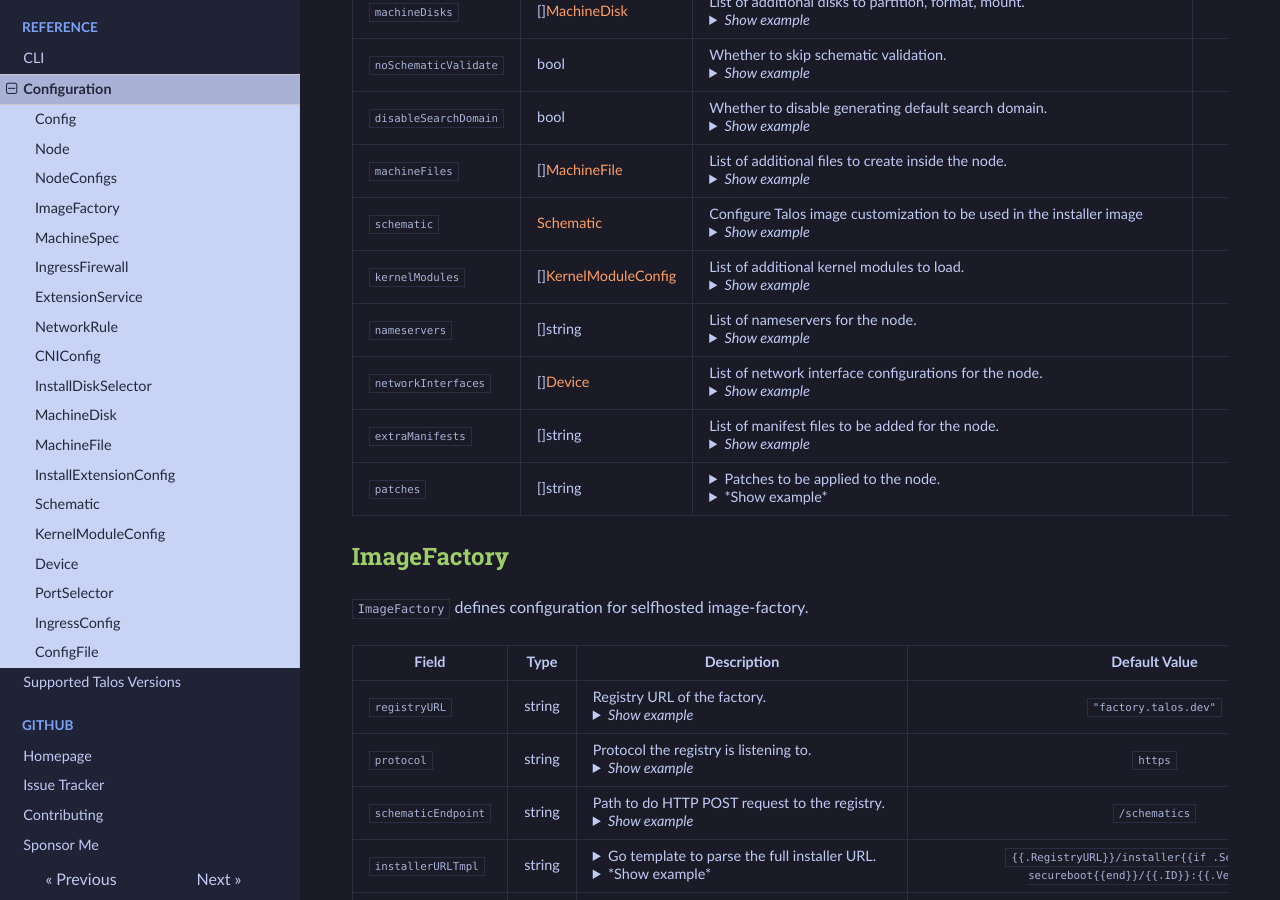
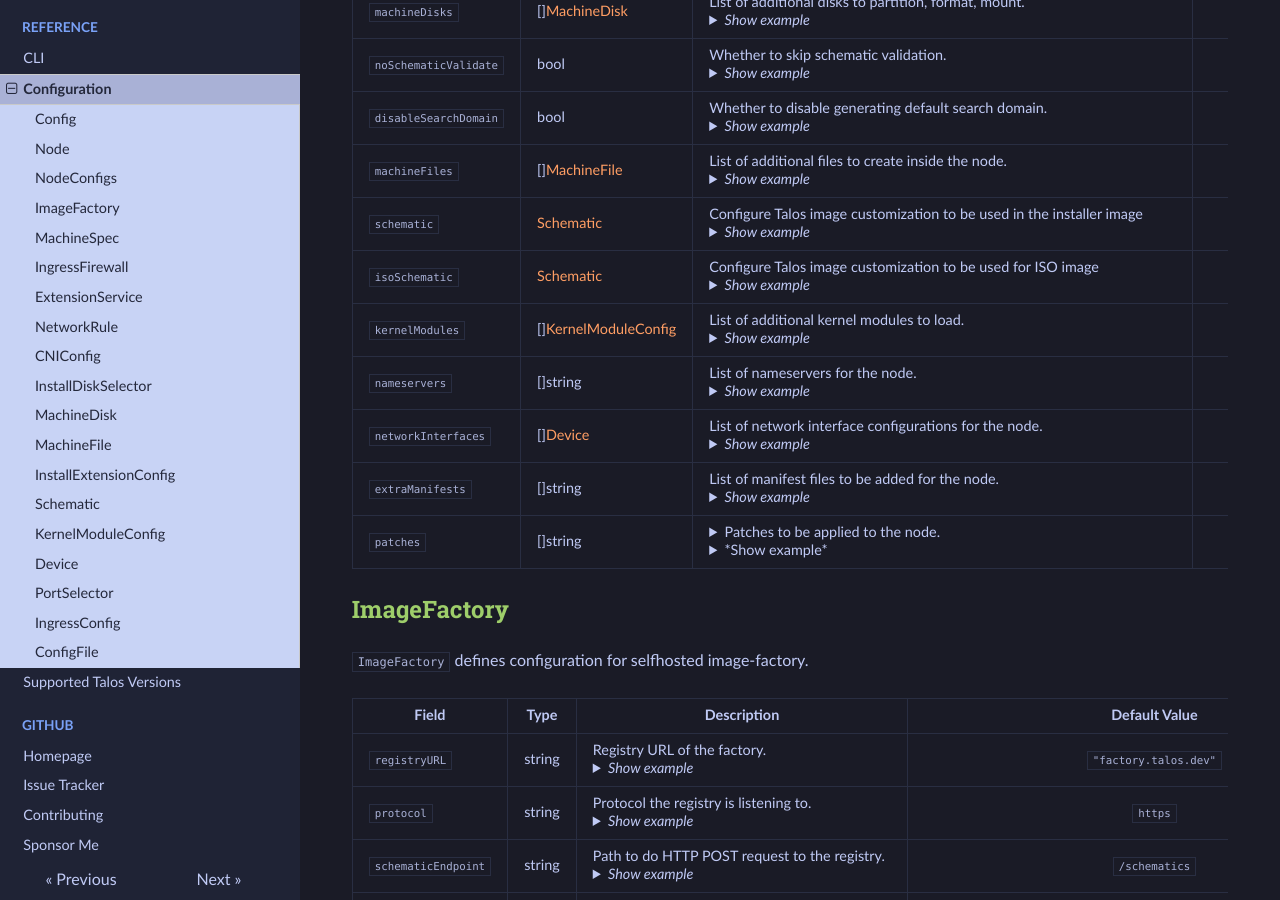
Before and after one commit to budimanjojo/talhelper, an MkDocs documentation site: the page built from docs/docs/reference/configuration.md, in a window 1280 px wide and 900 px high, scrolled down 2341 px. Built offline with MkDocs 1.6.1, drawn with Linux system fonts in a browser that asks for light colours; emoji names are drawn with the system emoji font.

Commit message:
feat(config): add `isoSchematic` for `genurl iso` if defined
This allows having different image for ISO and installer

Signed-off-by: budimanjojo <budimanjojo@gmail.com>

````diff
--- a/docs/docs/reference/configuration.md
+++ b/docs/docs/reference/configuration.md
@@ -583,6 +583,24 @@
 </tr>
 
 <tr markdown="1">
+<td markdown="1">`isoSchematic`</td>
+<td markdown="1">[Schematic](#schematic)</td>
+<td markdown="1">Configure Talos image customization to be used for ISO image<details><summary>*Show example*</summary>
+```yaml
+isoSchematic:
+  customization:
+    extraKernelArgs:
+      - net.ifnames=0
+    systemExtensions:
+      officialExtensions:
+        - siderolabs/intel-ucode
+```
+</summary></td>
+<td markdown="1" align="center">`nil`</td>
+<td markdown="1" align="center">:negative_squared_cross_mark:</td>
+</tr>
+
+<tr markdown="1">
 <td markdown="1">`kernelModules`</td>
 <td markdown="1">[][KernelModuleConfig](#kernelmoduleconfig)</td>
 <td markdown="1">List of additional kernel modules to load.<details><summary>*Show example*</summary>
````
Also changed, not shown: 2 other files.
